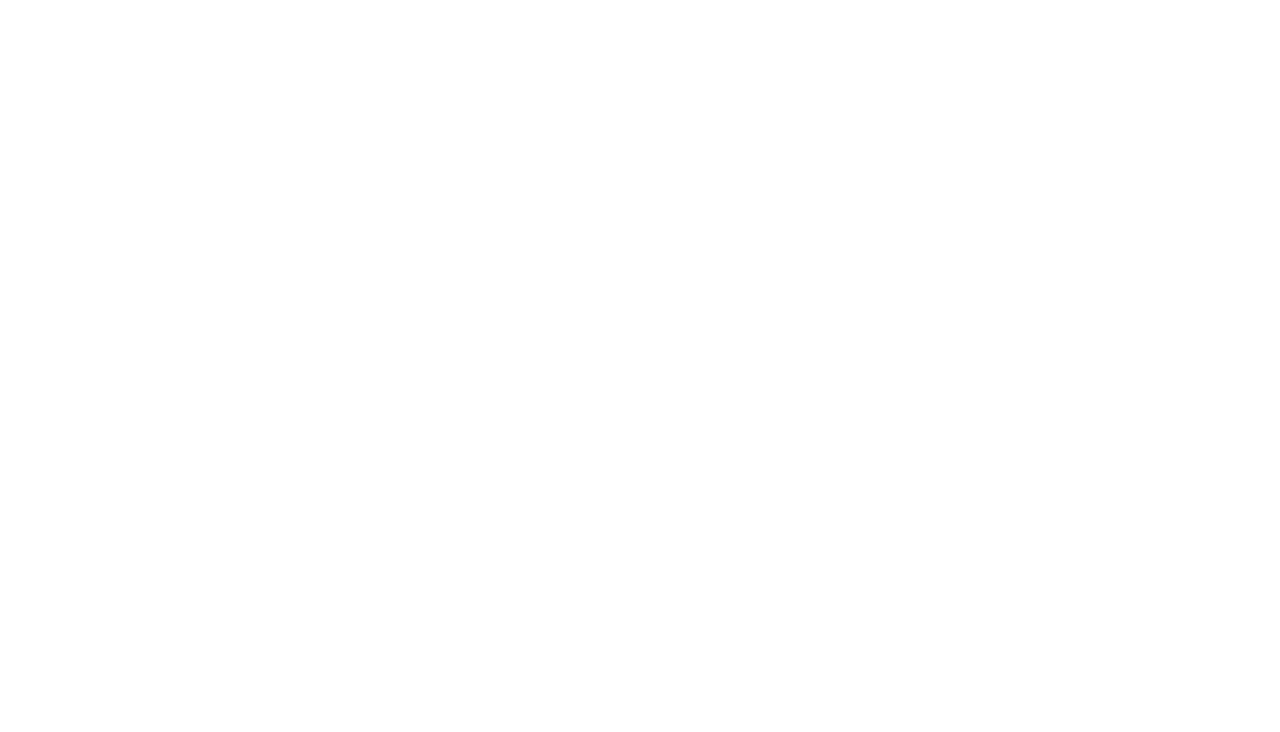
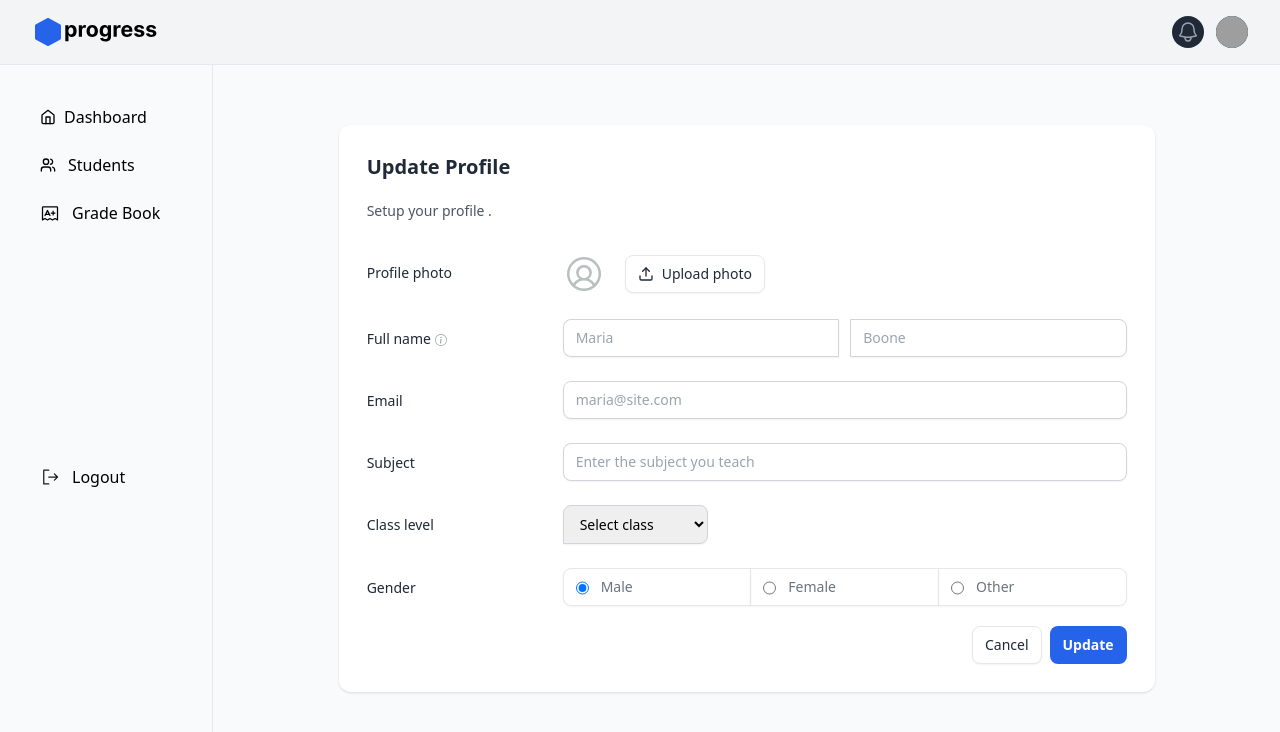
Before and after one commit to kitindi/progress, a React (Create React App) app: page /profile in a window 1280 px wide. Before the commit this address had no page. Shown: the top 732 px of the page. Built offline with nearby package versions, Linux system fonts and the light colour scheme; grey boxes are pictures that could not be loaded.

Commit message:
added profile update page

```diff
--- a/src/App.js
+++ b/src/App.js
@@ -9,6 +9,7 @@
 import Calendar from "./pages/calender/Calendar";
 
 import Planner from "./pages/planner/Planner";
+import Editprofile from "./pages/profile/EditProfile";
 
 function App() {
   return (
@@ -18,6 +19,7 @@
           <Route path="/" element={<Home />} />
           <Route path="/signup" element={<Signup />} />
           <Route path="/onboard" element={<Onboarding />} />
+          <Route path="/profile" element={<Editprofile />} />
           <Route path="/dashboard" element={<Dashboard />} />
           <Route path="/gradebook" element={<Gradebook />} />
           <Route path="/students" element={<Students />} />
--- a/src/components/nav/Navbar.js
+++ b/src/components/nav/Navbar.js
@@ -1,8 +1,13 @@
 import { useState } from "react";
-import { Link } from "react-router-dom";
+import { Link, useNavigate } from "react-router-dom";
 
 const Navbar = () => {
+  const navigate = useNavigate();
   const [show, setSHow] = useState(false);
+
+  const changeView = () => {
+    navigate("/");
+  };
   return (
     <nav className="w-full  border-b border-gray-200">
       <nav class="bg-gray-100">
@@ -93,11 +98,14 @@
                   >
                     {/* <!-- Active: "bg-gray-100", Not Active: "" --> */}
                     <Link
-                      to="#"
+                      to="/profile"
                       class="block px-4 py-2 text-sm text-gray-700"
                       role="menuitem"
                       tabindex="-1"
                       id="user-menu-item-0"
+                      onClick={() => {
+                        setSHow(!show);
+                      }}
                     >
                       Your Profile
                     </Link>
@@ -107,6 +115,9 @@
                       role="menuitem"
                       tabindex="-1"
                       id="user-menu-item-1"
+                      onClick={() => {
+                        setSHow(!show);
+                      }}
                     >
                       Settings
                     </Link>
@@ -116,6 +127,9 @@
                       role="menuitem"
                       tabindex="-1"
                       id="user-menu-item-2"
+                      onClick={() => {
+                        setSHow(!show);
+                      }}
                     >
                       Sign out
                     </Link>
--- a/src/pages/onboarding/Onboarding.js
+++ b/src/pages/profile/EditProfile.js
@@ -3,7 +3,7 @@
 import SideNav from "../../components/sidenav/SideNav";
 import { UserCircle } from "@phosphor-icons/react";
 
-const Onboarding = () => {
+const Editprofile = () => {
   const navigate = useNavigate();
 
   const handleProfile = () => {
@@ -12,23 +12,18 @@
   return (
     <section className="w-full h-full bg-gray-50">
       <Navbar />
-      <div className="max-w-7xl mx-auto  grid grid-cols-12">
+      <div className="max-w-8xl mx-auto  grid grid-cols-12">
         <SideNav />
         <div className="col-span-10 px-10 py-5">
-          <div className="mb-3">
-            <h3 className="text-base text-center  text-gray-800 font-medium">
-              Welcome on Board 🎉
-            </h3>
-          </div>
-          <div className="w-full bg-gray-50  rounded-md">
+          <div className="w-full bg-gray-50  rounded-md py-5">
             {/* start here */}
             {/* <!-- Card Section --> */}
             <div class="max-w-4xl px-2 py-3 sm:px-10 sm:py-5 mx-auto">
               {/* <!-- Card --> */}
               <div class="bg-white rounded-xl shadow p-4 sm:p-7 dark:bg-slate-900">
                 <div class="mb-8">
-                  <h2 class="text-xl font-bold text-gray-800 dark:text-gray-200">
-                    Profile
+                  <h2 class="text-xl font-bold text-gray-800 dark:text-gray-200 mb-5">
+                    Update Profile
                   </h2>
                   <p class="text-sm text-gray-600 dark:text-gray-400 mt-2">
                     Setup your profile .
@@ -270,7 +265,7 @@
                       class="py-2 px-3 inline-flex items-center gap-x-2 text-sm font-semibold rounded-lg border border-transparent bg-blue-600 text-white hover:bg-blue-700 disabled:opacity-50 disabled:pointer-events-none dark:focus:outline-none dark:focus:ring-1 dark:focus:ring-gray-600"
                       onClick={handleProfile}
                     >
-                      Save changes
+                      Update
                     </button>
                   </div>
                 </form>
@@ -286,4 +281,4 @@
   );
 };
 
-export default Onboarding;
+export default Editprofile;
```
